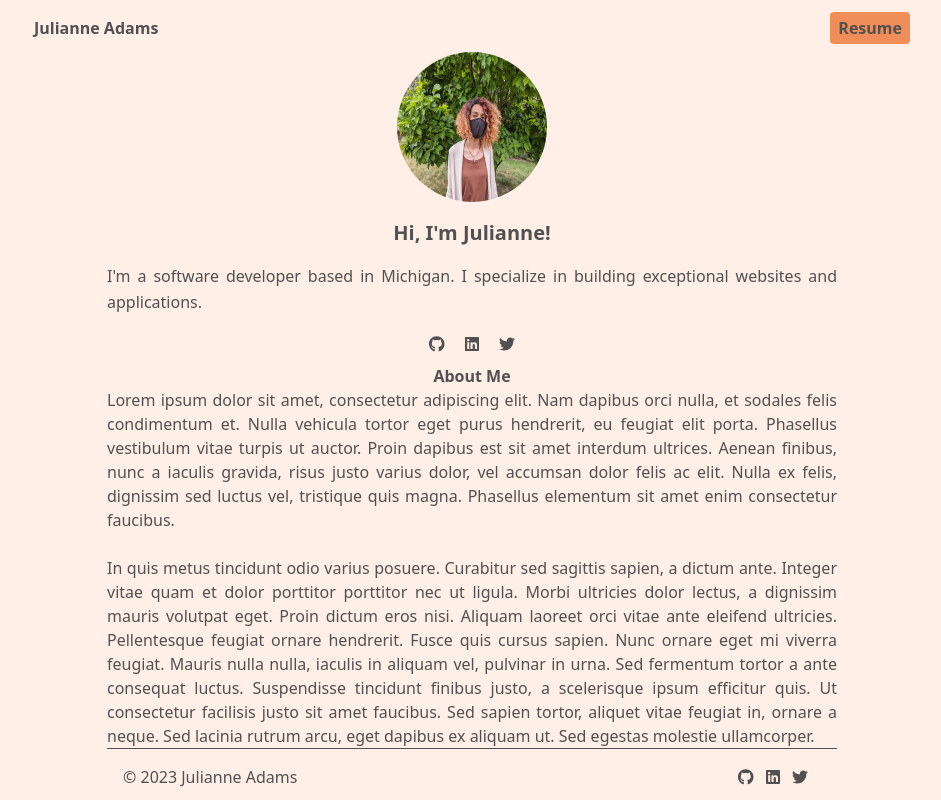
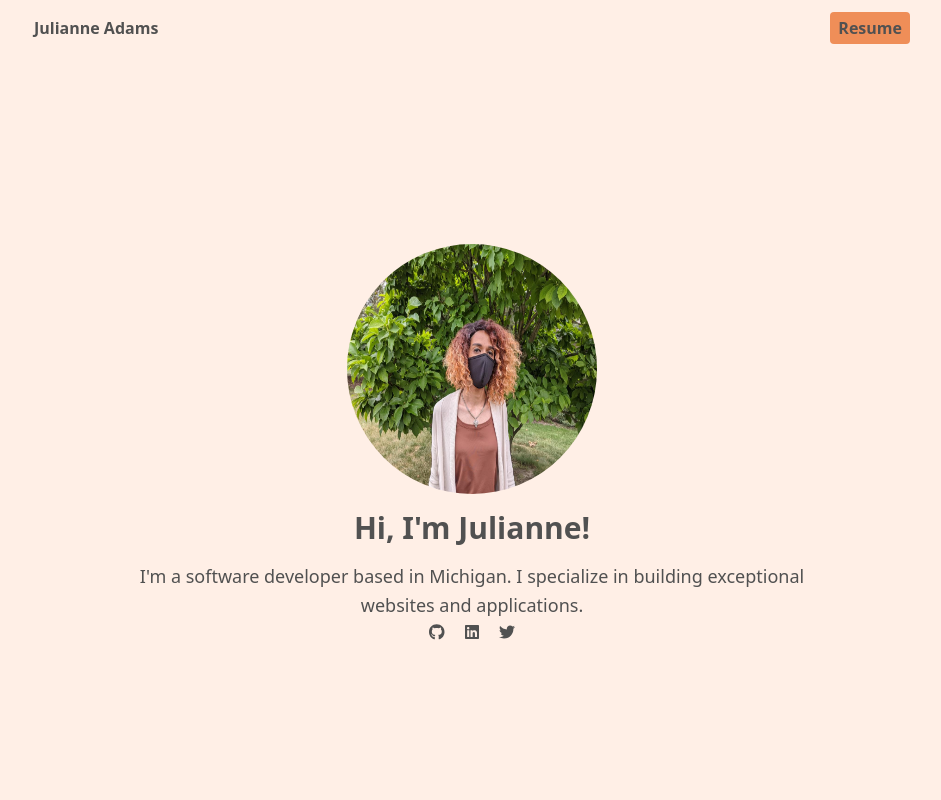
Before and after one commit to LeftySolara/portfolio, a Next.js app: page / in a window 1280 px wide. Shown: the top 800 px of the page, without its empty margins (168-1109 px from the left). Built offline with nearby package versions, Linux system fonts and the light colour scheme.

Commit message:
Refactor: resize hero component

```diff
--- a/src/app/_components/Hero/Hero.tsx
+++ b/src/app/_components/Hero/Hero.tsx
@@ -3,16 +3,16 @@ import SocialLinks from "@/app/_components/SocialLinks/SocialLinks";
 
 const Hero = () => {
   return (
-    <div className="flex flex-col justify-around w-full h-80">
+    <div className="flex flex-col justify-center w-full h-screen">
       <Image
         src="/images/hero_image.jpg"
         width={300}
         height={300}
         alt="Julianne's personal headshot"
-        className="relative mx-auto rounded-full overflow-hidden w-[150px] h-[150px]"
+        className="relative mx-auto rounded-full overflow-hidden w-[250px] h-[250px]"
       />
-      <h1 className="text-center font-bold text-xl">Hi, I'm Julianne!</h1>
-      <p className="text-justify leading-relaxed w-5/6 self-center">
+      <h1 className="m-4 text-center font-bold text-3xl">Hi, I'm Julianne!</h1>
+      <p className="text-center leading-relaxed w-5/6 self-center text-lg">
         I'm a software developer based in Michigan. I specialize in building
         exceptional websites and applications.
       </p>
```
